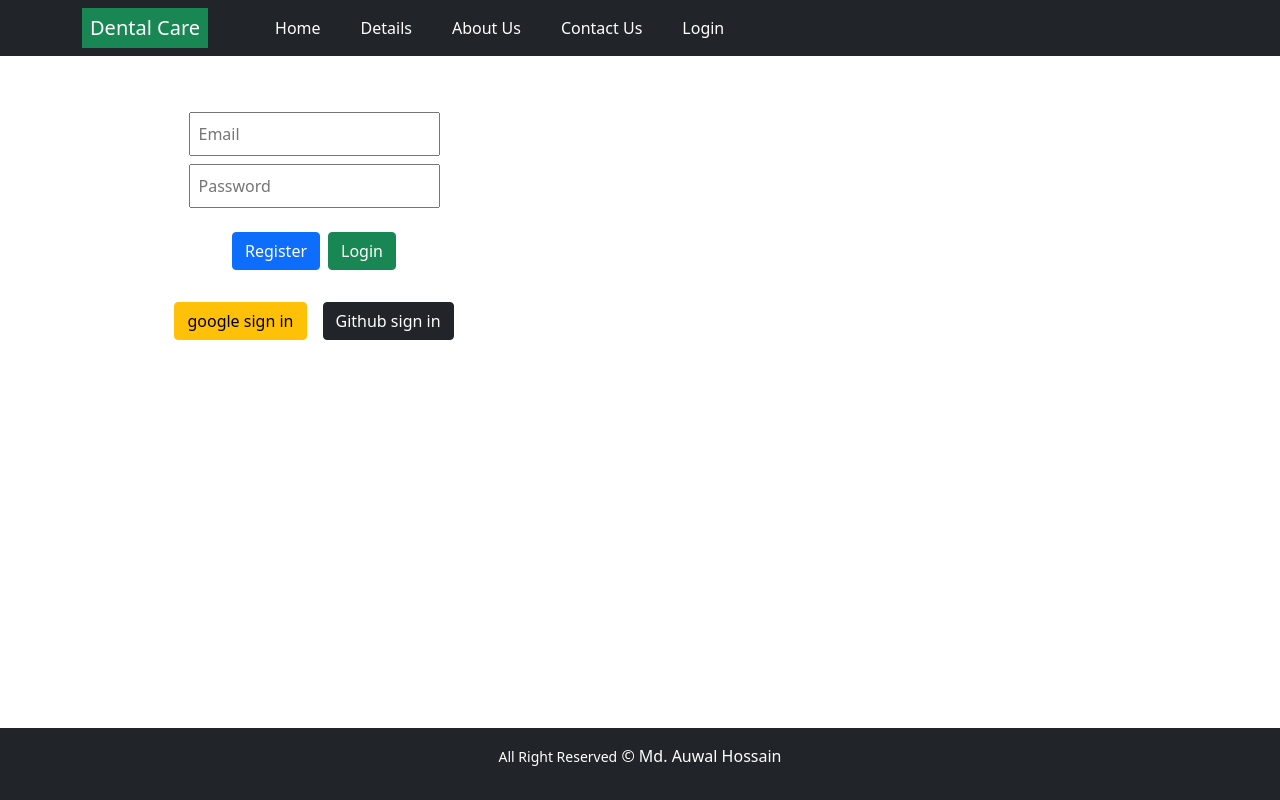
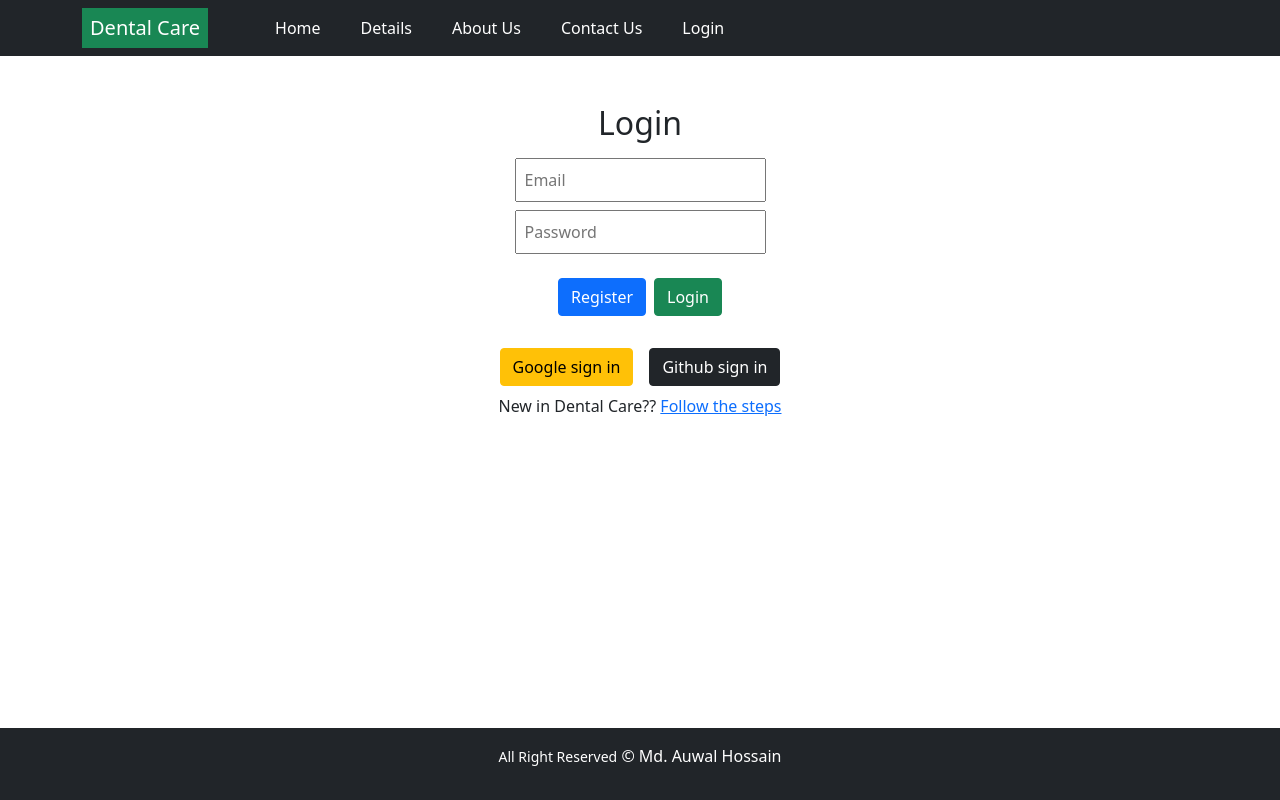
Before and after one commit to mdauwalhossain/dantal-care, a React (Create React App) app: page /login in a window 1280 px wide. Built offline with nearby package versions, Linux system fonts and the light colour scheme.

Commit message:
register

```diff
--- a/public/data.json
+++ b/public/data.json
@@ -39,7 +39,7 @@
       "id": "616c85c1d7f92fe85a4c339b",
       "name": "Root Cannel",
       "price": "$1,027",
-      "picture": "https://thumbs.dreamstime.com/b/dentist-doctor-patient-posing-smiling-dentistry-clinic-beautiful-stomatologist-wearing-white-uniform-gloves-holding-143075842.jpg",
+      "picture": "https://www.uab.edu/dentistry/home/images/images/patients/first-time-patient-inline-h-800x640.jpg",
       "details": "Floss at least once per day. It is best to floss after brushing. Flossing removes plaque that is left behind after brushing from between the teeth and on the gums.",
       "email": "beulahaustin@golistic.com",
       "phone": "+1 (935) 435-3619"
--- a/src/App.js
+++ b/src/App.js
@@ -9,6 +9,7 @@ import AboutUs from './Pages/AboutUs/About';
 import ContactUs from './Pages/ContactUs/Contact';
 import initializeAuthentication from './Firebase/firebase.init';
 import Login from './Login/Login';
+import Register from './Pages/Register/Register';
 
 
 initializeAuthentication();
@@ -38,6 +39,9 @@ function App() {
               <Route path="/login">
               <Login>Login</Login>
               </Route>
+              <Route path="/register">
+              <Register></Register>
+              </Route>
 
               <Route path="*">
                 <NotFound></NotFound>
--- a/src/Login/Login.js
+++ b/src/Login/Login.js
@@ -1,4 +1,5 @@
 import React, { useState } from "react";
+import { Link } from "react-router-dom";
 
 
  const Login = () => {
@@ -32,10 +33,12 @@ import React, { useState } from "react";
 
   return (
     <div className="">
-      <div className="row ">
-        <div className="col-md-6">
+      <div className=" ">
+
+        <div className="col-md-12">
           <div>
             <div className="form-input mt-5">
+            <h2>Login</h2>
               <input
                 // onChange={hanldeEmail}
                 className="mt-2 p-2"
@@ -67,11 +70,12 @@ import React, { useState } from "react";
                 // onClick={handleGoogleLogin}
                 className="btn btn-warning m-2"
               >
-                google sign in
+                Google sign in
               </button>
               <button className="btn btn-dark m-2">
                 Github sign in
               </button>
+              <p>New in Dental Care?? <Link to="/register">Follow the steps</Link> </p>
             </div>
           </div>
         </div>
--- /dev/null
+++ b/src/Pages/Detail/Data/Data.css
@@ -0,0 +1,5 @@
+.data{
+    display: flex;
+    justify-content: center;
+    align-items: center;
+}
--- a/src/Pages/Detail/Data/Data.js
+++ b/src/Pages/Detail/Data/Data.js
@@ -1,10 +1,11 @@
 import React from 'react';
 import { Card, Col, Row } from 'react-bootstrap';
-
+import './Data.css'
 const Data = (props) => {
     const {name,picture, details, price} = props.data;
     return (
         <div>
+            <div className="detail">
                 <Row xs={1} md={2} className="">
                     {Array.from({ length: 1 }).map((_, idx) => (
                         <Col>
@@ -22,6 +23,7 @@ const Data = (props) => {
                     ))}
                 </Row>
             </div>
+        </div>
     );
 };
 
--- a/src/Pages/Detail/Detail.js
+++ b/src/Pages/Detail/Detail.js
@@ -1,6 +1,7 @@
 import React, { useEffect, useState } from 'react';
 import { Row } from 'react-bootstrap';
 import Data from './Data/Data';
+import './Detail.css'
 
 const Detail = () => {
     const [probs, setProbs] = useState([]);
--- /dev/null
+++ b/src/Pages/Register/Register.js
@@ -0,0 +1,27 @@
+import React from 'react';
+import { Link } from 'react-router-dom';
+
+const Register = () => {
+    return (
+        <div>
+            <div>
+                <h2>Register</h2>
+                <h4>Create the Account</h4>
+                <form onSubmit="">
+                    <input type="email" name="" id="" placeholder="Your Email" />
+                    <br />
+                    <input type="password" name="" id="" placeholder="Your Password" />
+                    <br />
+                    <input type="password" name="" id="" placeholder="Re-enter your Password" />
+                    <br />
+                    <input type="submit" value="Submit" />
+                </form>
+                <p>Already have an account? <Link to="/login">Login</Link> </p>
+                <button className="bg-warning">Google Sign in</button>
+            </div>
+
+        </div>
+    );
+};
+
+export default Register;
```
Also changed, not shown: src/Pages/Detail/Detail.css (added). Lines whose indentation alone changed are shown as unchanged.
